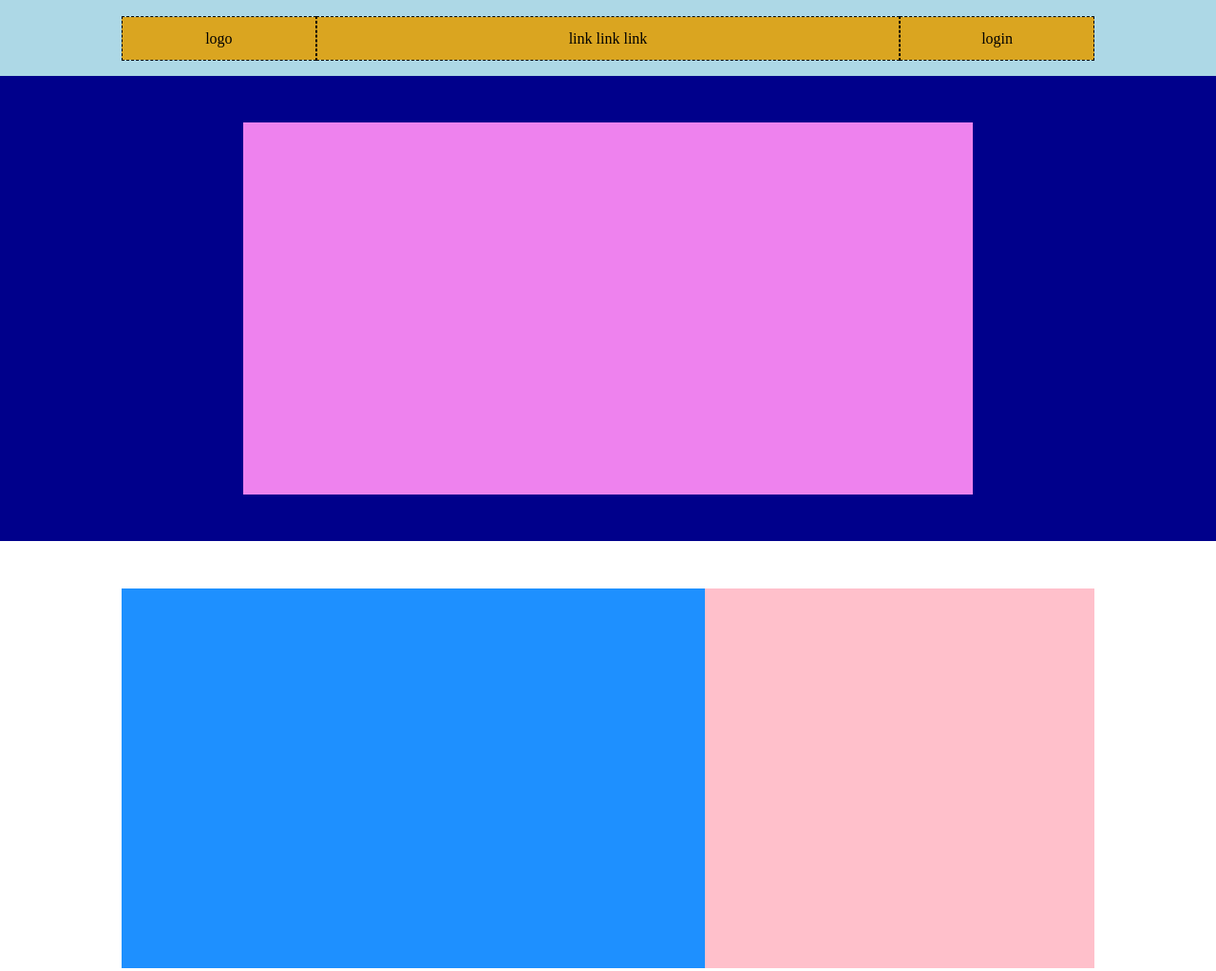
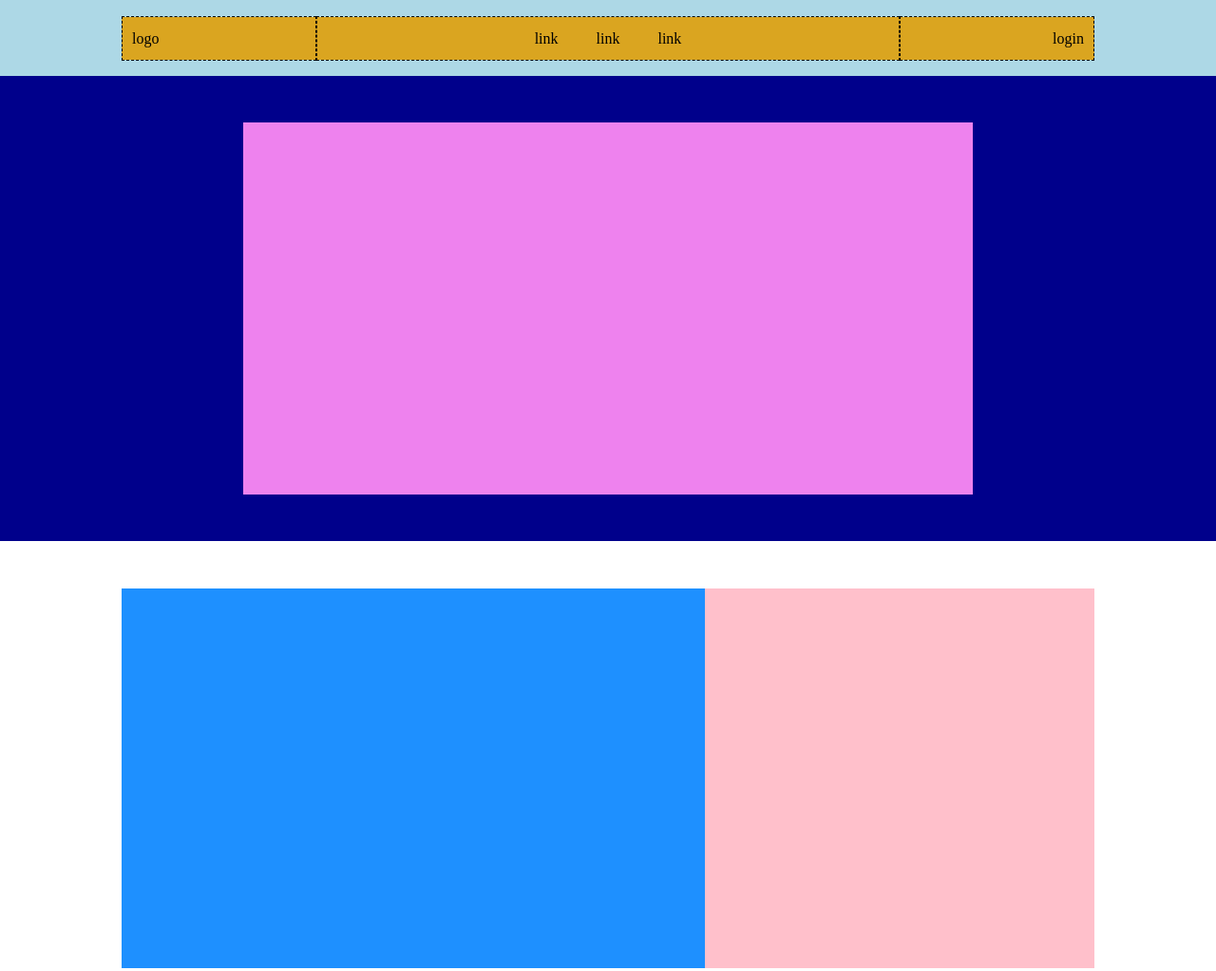
Before and after one commit to LucaBeltrami10/htmlcss-struttura-discord, a plain HTML site: page index.html in a window 1280 px wide. Shown: the top 1023 px of the page at 95% size. Drawn offline with Linux system fonts and the light colour scheme.

Commit message:
Correzioni nav e correzioni varie

```diff
--- a/css/style.css
+++ b/css/style.css
@@ -6,16 +6,11 @@
 
 
 /* HEADER */
+
+/* Header top */
 header > section.header-top{
     height: 80px;
     background-color: #add8e6;
-    display: flex;
-    justify-content: center;
-    align-items: center;
-}
-header > section.header-bottom{
-    height: 490px;
-    background-color: #00008b;
     display: flex;
     justify-content: center;
     align-items: center;
@@ -28,11 +23,11 @@ section.header-top > nav{
     display: flex;
     justify-content: center;
     align-items: center;
+    position: relative;
 }
 section.header-top > nav > *{
     border: 1px dashed black;
     line-height: 45px;
-
 }
 section.header-top > nav> .logo,
 section.header-top > nav> .login
@@ -41,6 +36,33 @@ section.header-top > nav> .login
 }
 section.header-top > nav> .link{
     width: 60%;
+}
+section.header-top > nav > section.logo{
+    text-align: start;
+    padding-left: 10px;
+}
+section.header-top > nav > section.login{
+    text-align: end;
+    padding-right: 10px;
+}
+/* Elementi lista */
+nav > section.link > ul{
+    list-style: none;
+    display: flex;
+    justify-content: center;
+}
+nav > section.link >ul > li{
+    padding: 0 20px;
+}
+
+
+/* Header bottom */
+header > section.header-bottom{
+    height: 490px;
+    background-color: #00008b;
+    display: flex;
+    justify-content: center;
+    align-items: center;
 }
 header > section.header-bottom > article{
     height: 80%;
@@ -63,7 +85,6 @@ main > section > div{
     height: 80%;
     display: flex;
 }
-
 main > section > div > article{
     background-color:#1e90ff;
     width: 60%;
--- a/index.html
+++ b/index.html
@@ -11,7 +11,13 @@
        <section class=header-top>
             <nav>
                 <section class="logo">logo</section>
-                <section class="link"> link link link</section>
+                <section class="link">
+                    <ul>
+                        <li>link</li>
+                        <li>link</li>
+                        <li>link</li>
+                    </ul>
+                </section>
                 <section class="login">login</section>
             </nav>
        </section>
```
